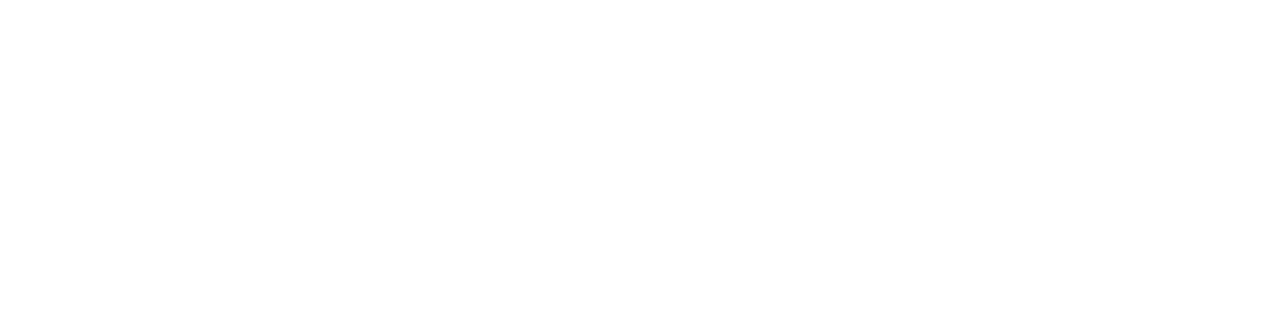
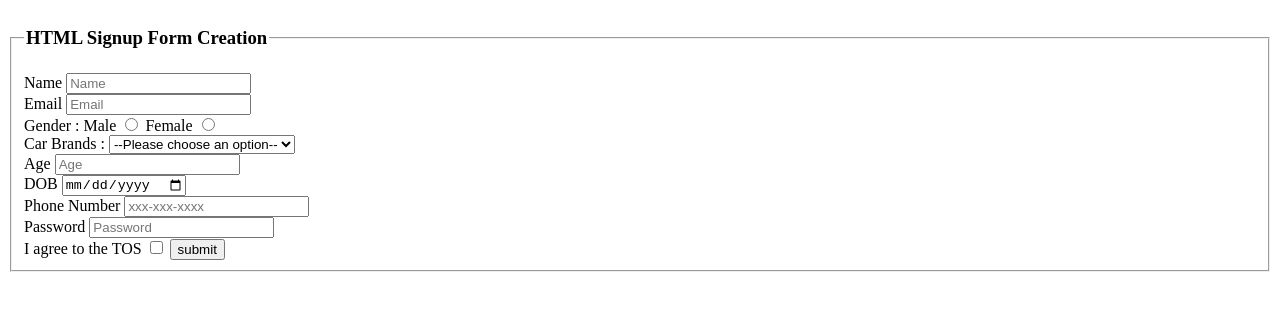
Before and after one commit to acciojob/signup-form-car-adityabs-eng, a website: page main.html in a window 1280 px wide. Drawn offline with Linux system fonts and the light colour scheme.

Commit message:
created a submission

```diff
--- a/main.html
+++ b/main.html
@@ -4,9 +4,54 @@
 
 <head>
 	<link rel="stylesheet" href="styles.css">
+	<title>SignUp Form</title>
 </head>
 
 <body>
+	<form action="" method="post">
+		<fieldset>
+			<legend>
+				<h3>HTML Signup Form Creation</h3>
+			</legend>
+			<label for="name">Name</label>
+			<input type="text" id="name" placeholder="Name" required>
+			<br/>
+			<label for="email">Email</label>
+			<input type="email" id="email" placeholder="Email" required>
+			<br/>
+			<label for="gender">Gender :</label>
+			<label for="gender_m">Male</label>
+			<input type="radio" id="gender_m" name="gender" required>
+			<label for="gender_f">Female</label>
+			<input type="radio" id="gender_f" name="gender" required>
+			<br/>
+			<label for="cars">Car Brands :</label>
+			<select id="cars" placeholder="--Please choose an option--" name="cars" required>
+				<option value="" disabled selected>--Please choose an option--</option>
+				<option value="bmw">BMW</option>
+				<option value="audi">Audi</option>
+				<option value="marcedes">Mercedes</option>
+			</select>
+			<br/>
+			<label for="age">Age</label>
+			<input type="number" id="age" placeholder="Age" required>
+			<br/>
+			<label for="dob">DOB</label>
+			<input type="date" id="dob" required>
+			<br/>
+			<label for="tel">Phone Number</label>
+			<input type="tel" id="tel" placeholder="xxx-xxx-xxxx">
+			<br/>
+			<label for="password">Password</label>
+			<input type="password" id="password" placeholder="Password" required>
+			<br/>
+			<label for="tos">I agree to the TOS</label>
+			<input type="checkbox" id="tos" required>
+			<button type="submit">submit</button>
+
+		</fieldset>
+
+	</form>
 	<!-- the entire body must be written by student -->
     <script type="text/javascript" src="./script.js">
 </script>
```
